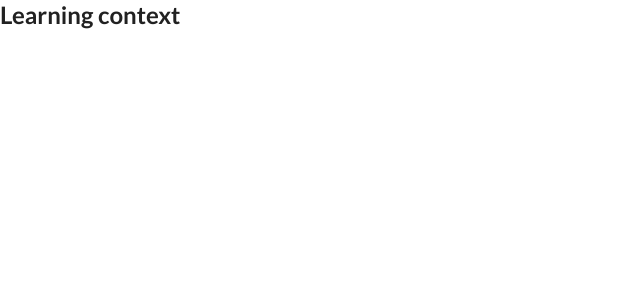
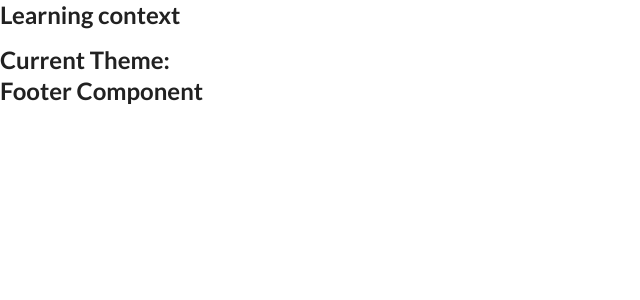
Before and after one commit to fatihece/context-template, a React (Create React App) app: page / in a window 1280 px wide. Shown: the top 300 px of the page, without its empty margins (0-640 px from the left). Built offline with nearby package versions, Linux system fonts and the light colour scheme.

Commit message:
created components

```diff
--- a/src/App.js
+++ b/src/App.js
@@ -1,9 +1,13 @@
 import React from 'react'
+import Footer from './Footer'
+import Header from './Header'
 
 const App = () => {
     return (
         <div>
             <h2>Learning context </h2>
+            <Header />
+            <Footer />
         </div>
     )
 }
--- a/src/Footer.js
+++ b/src/Footer.js
@@ -3,7 +3,7 @@ import React from 'react'
 const Footer = () => {
     return (
         <div>
-
+            <h2>Footer Component</h2>
         </div>
     )
 }
```
